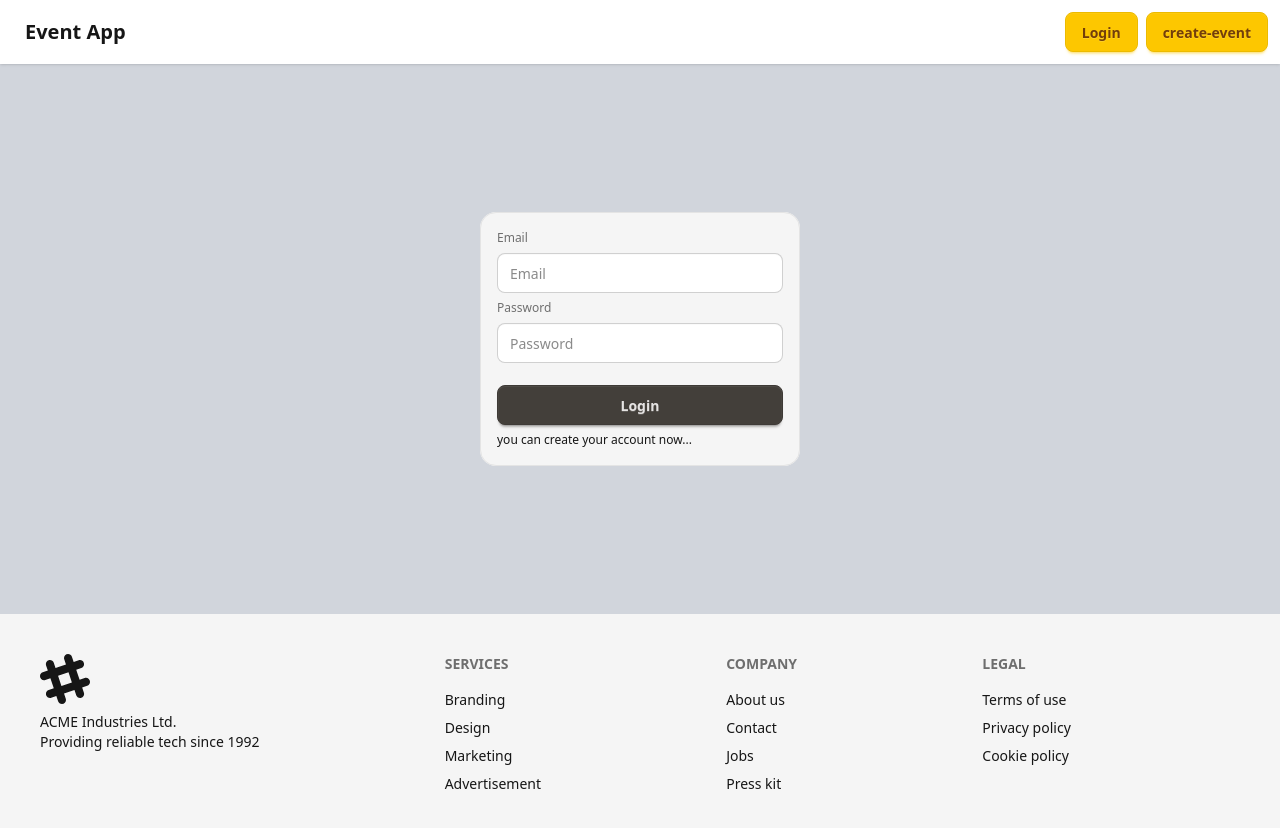
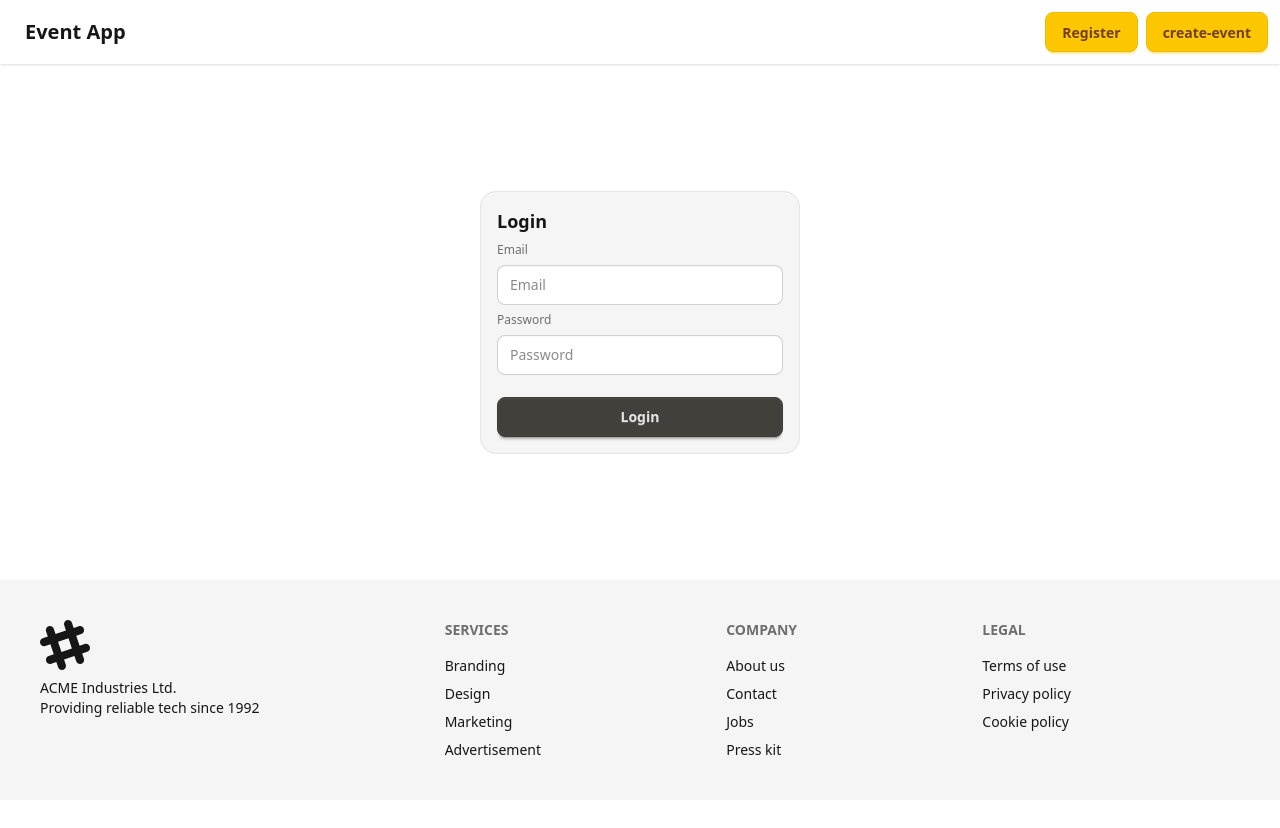
Before and after one commit to KhaledAlabssi/Events-API-FD-FS-Classwork, a React (Vite) app: page /login in a window 1280 px wide. Shown: the top 828 px of the page. After the commit the page ends 800 px from the top, so only its background shows below. Built offline with nearby package versions, Linux system fonts and the light colour scheme.

Commit message:
polishing example

```diff
--- a/src/App.jsx
+++ b/src/App.jsx
@@ -18,8 +18,11 @@ function App() {
   const { isToast, isLoading, isAlert } = useAppContext();
 
   return (
-    <div className="">
+    <div className="h-screen max-h-fit min-h-screen flex flex-col justify-between">
       <Header />
+
+      <main className=" flex-1 flex flex-col justify-center items-center">
+
 
 
       {isAlert && <AlertComponent />}
@@ -37,6 +40,7 @@ function App() {
         <Route path="*" element={<Error />} />
       </Routes>
       {isToast && <Toast />}
+      </main>
       <Footer />
     </div>
   );
--- a/src/components/AuthForm.jsx
+++ b/src/components/AuthForm.jsx
@@ -1,11 +1,14 @@
 import axios from "axios";
-import { useNavigate } from "react-router";
+import { useLocation, useNavigate } from "react-router";
 import { useAppContext } from "../context/appContext";
 
 export default function AuthForm() {
   const { setIsAuth, showToast, showAlert, setIsLoading } = useAppContext();
 
+  const location = useLocation();
+
   const navigate = useNavigate();
+
   function submitHandler(e) {
     e.preventDefault();
     setIsLoading(true);
@@ -22,7 +25,6 @@ export default function AuthForm() {
 
           // save token to LS
           localStorage.setItem("userToken", JSON.stringify(x.data.token));
-
           setIsAuth(true);
           showToast("Welcome to you Event App!");
 
@@ -37,9 +39,12 @@ export default function AuthForm() {
       });
   }
   return (
-    <div className="h-full  flex justify-center items-center  w-full bg-gray-300">
+    <div className="">
       <form onSubmit={submitHandler}>
         <fieldset className="fieldset bg-base-200 border-base-300 rounded-box w-xs border p-4">
+          <h2 className="card-title">
+            {location.pathname == "/login" ? "Login" : "Register"}
+          </h2>
           <label className="label">Email</label>
           <input
             type="email"
@@ -56,8 +61,9 @@ export default function AuthForm() {
             name="password"
           />
 
-          <button className="btn btn-neutral mt-4">Login</button>
-          <p>you can create your account now...</p>
+          <button className="btn btn-neutral mt-4">
+            {location.pathname == "/login" ? "Login" : "Register"}
+          </button>
         </fieldset>
       </form>
     </div>
--- a/src/components/CreateEventForm.jsx
+++ b/src/components/CreateEventForm.jsx
@@ -18,7 +18,7 @@ export default function CreateEventForm() {
     const t = JSON.parse(localStorage.getItem("userToken"));
     console.log(t);
 
-    const d = new Date();
+    const d = new Date(e.target.date.value);
 
     axios
       .post(
@@ -44,13 +44,14 @@ export default function CreateEventForm() {
         navigate("/");
       })
       .catch((e) => console.log(e));
-      showToast("Event been created successfully!!!")
+    showToast("Event been created successfully!!!");
   }
   return (
-    <div className="h-full  flex justify-center items-center  w-full bg-pink-300">
+    <div className="">
       <form onSubmit={submitHandler}>
         <fieldset className="fieldset bg-base-200 border-base-300 rounded-box w-xs border p-4">
-          <label className="label">title</label>
+          <h2 className="card-title">Create New Event...</h2>
+          <label className="label">Title</label>
           <input
             type="text"
             className="input"
@@ -58,7 +59,7 @@ export default function CreateEventForm() {
             name="title"
           />
 
-          <label className="label">description</label>
+          <label className="label">Description</label>
           <input
             type="text"
             className="input"
@@ -66,13 +67,15 @@ export default function CreateEventForm() {
             name="description"
           />
 
+          <label className="label">Event Date</label>
+          <input
+            type="datetime-local"
+            className="input"
+            placeholder="description"
+            name="date"
+          />
+
           <button className="btn btn-neutral mt-4">create event</button>
-          <p>
-            you can create your account now...
-            {/* <button className="badge bg-primary" onClick={() => setIsRegiter(!isRegiter)}>
-          register
-        </button> */}
-          </p>
         </fieldset>
       </form>
     </div>
--- a/src/components/EventCard.jsx
+++ b/src/components/EventCard.jsx
@@ -9,18 +9,16 @@ export default function EventCard({
   itemId
 }) {
   return (
-    <div className="card bg-base-100 w-96 shadow-sm">
+    <div className="card bg-base-100 w-96 shadow-sm border-transparent hover:bg-base-200/60 hover:border-primary border-2">
 
       <div className="card-body">
-        <h2 className="card-title">
+        <h2 className="card-title flex justify-between">
           {title}
-          <div className="badge badge-secondary">{date}</div>
+          <div className="badge badge-outline badge-secondary">{new Date(date).toLocaleString()}</div>
         </h2>
         <p>{descriptionSnippet}</p>
         <div className="card-actions justify-end">
-          <div className="badge badge-outline">Fashion</div>
-          <div className="badge badge-outline">Products</div>
-          <Link to={`/events/${itemId}`}><button className="btn">Read more</button></Link>
+          <Link to={`/events/${itemId}`}><button className="badge badge-primary scale-90 hover:scale-100 cursor-pointer">Read more</button></Link>
         </div>
       </div>
     </div>
--- a/src/layout/Header.jsx
+++ b/src/layout/Header.jsx
@@ -1,9 +1,10 @@
 import React from "react";
-import { Link } from "react-router";
+import { Link, useLocation } from "react-router";
 import { useAppContext } from "../context/appContext";
 
 export default function Header() {
   const {isAuth,signout} = useAppContext()
+  const location = useLocation()
   return (
     <div className="navbar bg-base-100 shadow-sm ">
       <div className="flex-1">
@@ -18,8 +19,8 @@ export default function Header() {
             {isAuth ?
             <button onClick={signout} className="btn btn-primary">Sign Out</button>
             :
-            <Link className="btn btn-primary" to={"/login"}>
-              Login
+            <Link className="btn btn-primary" to={location.pathname == "/login" ? "/sign-up": "/login"}>
+              {location.pathname == "/login" ? "Register": "Login"}
             </Link>
             }
           </li>
--- a/src/pages/CreateEvent.jsx
+++ b/src/pages/CreateEvent.jsx
@@ -3,8 +3,8 @@ import CreateEventForm from "../components/CreateEventForm";
 
 export default function CreateEvent() {
   return (
-    <div>
-      CreateEvent
+    <div className="">
+
       <CreateEventForm />
     </div>
   );
--- a/src/pages/EventDetails.jsx
+++ b/src/pages/EventDetails.jsx
@@ -16,10 +16,10 @@ export default function EventDetails() {
     <div className="flex justify-center p-8">
       <div className="card w-full max-w-2xl bg-base-100 shadow-sm">
         <div className="card-body">
-          <span className="badge badge-xs badge-warning">new</span>
+          <span className="badge badge-xs badge-success">new</span>
           <div className="flex justify-between">
             <h2 className="text-3xl font-bold">{event.title}</h2>
-            <span className="text-xl">{new Date(event.date).toLocaleString()}</span>
+            <span className="text-xl">{new Date(event.date).toLocaleDateString()}</span>
           </div>
           <p>{event.description}</p>
           <ul className="mt-6 flex flex-col gap-2 text-xs">
--- a/src/pages/Home.jsx
+++ b/src/pages/Home.jsx
@@ -7,7 +7,7 @@ export default function Home() {
   if (events.length < 1) getEvents();
 
   return (
-    <div className="flex flex-col md:flex-row gap-4 flex-wrap md:justify-center p-8">
+    <div className="w-full flex flex-col md:flex-row gap-4 flex-wrap md:justify-center p-8">
       {events?.map((i, k) => (
         <EventCard
           key={k}
--- a/src/pages/SignIn.jsx
+++ b/src/pages/SignIn.jsx
@@ -1,10 +1,10 @@
-import React from 'react'
-import AuthForm from '../components/AuthForm'
+import React from "react";
+import AuthForm from "../components/AuthForm";
 
 export default function SignIn() {
   return (
-    <div className='h-[550px]'>
-    <AuthForm  />
+    <div className="">
+      <AuthForm />
     </div>
-  )
+  );
 }
--- a/src/pages/SignUp.jsx
+++ b/src/pages/SignUp.jsx
@@ -3,7 +3,7 @@ import AuthForm from '../components/AuthForm'
 
 export default function SignUp() {
   return (
-    <div className='h-[550px]'>
+    <div className=''>
 
         <AuthForm  /></div>
   )
```
Also changed, not shown: src/main.jsx (+4 -4 lines).
